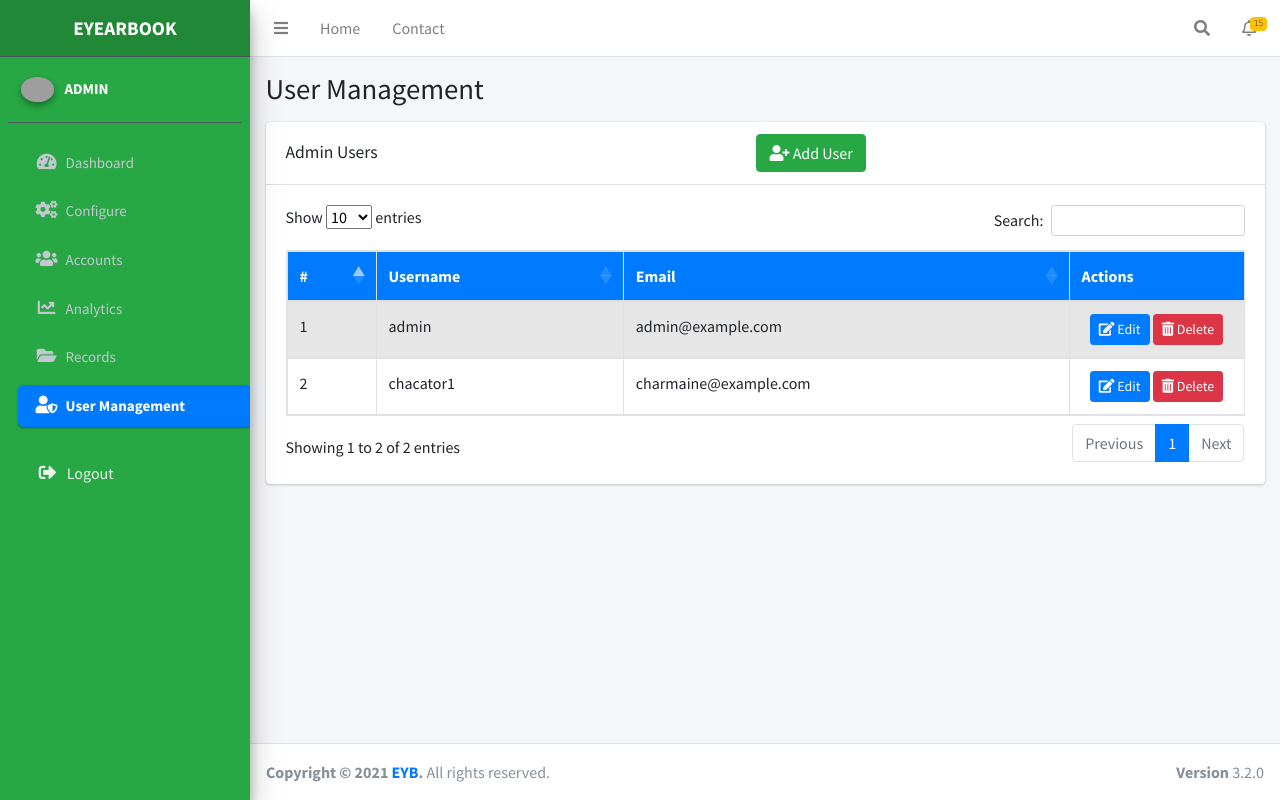
After one commit to xxiimcha/eyearbook, a Django app: page /user-management/ in a window 1280 px wide. The commit adds this page. Run offline with Django 5.2, Linux system fonts and the light colour scheme; data comes from the database, SQL or seed files in the repository; both versions use the stored data as it was after the commit; some libraries are stand-ins or nearby versions; grey boxes are pictures that could not be loaded.

Commit message:
User Management added

```diff
--- a/main/templates/base-admin.html
+++ b/main/templates/base-admin.html
@@ -9,6 +9,12 @@
   <link rel="stylesheet" href="https://cdn.jsdelivr.net/npm/admin-lte@3.2/dist/css/adminlte.min.css">
   <link rel="stylesheet" href="https://cdn.datatables.net/1.13.1/css/dataTables.bootstrap4.min.css">
   <script src="https://cdn.jsdelivr.net/npm/sweetalert2@11"></script>
+
+  <!-- REQUIRED SCRIPTS -->
+<script src="https://code.jquery.com/jquery-3.6.0.min.js"></script>
+<script src="https://cdn.jsdelivr.net/npm/bootstrap@4.6.2/dist/js/bootstrap.bundle.min.js"></script>
+<script src="https://cdn.jsdelivr.net/npm/admin-lte@3.2/dist/js/adminlte.min.js"></script>
+
 </head>
 <body class="hold-transition sidebar-mini">
 <div class="wrapper">
--- a/main/templates/includes/sidebar.html
+++ b/main/templates/includes/sidebar.html
@@ -55,6 +55,12 @@
           <a href="/graduates" class="nav-link" id="records">
             <i class="nav-icon fas fa-folder-open"></i>
             <p>Records</p>
+          </a>
+        </li>
+        <li class="nav-item">
+          <a href="/user-management" class="nav-link" id="user-management">
+            <i class="nav-icon fas fa-user-shield"></i>
+            <p>User Management</p>
           </a>
         </li>
 
--- /dev/null
+++ b/main/templates/main/admin/user_management.html
@@ -0,0 +1,181 @@
+{% extends 'base-admin.html' %}
+
+{% block content-header %}
+<h1 class="m-0">User Management</h1>
+{% endblock %}
+
+{% block content %}
+<div class="card">
+    <div class="card-header d-flex justify-content-between align-items-center">
+        <h3 class="card-title mb-0">Admin Users</h3>
+        <div>
+            <button class="btn btn-success" data-toggle="modal" data-target="#addUserModal">
+                <i class="fas fa-user-plus"></i> Add User
+            </button>
+        </div>
+    </div>
+
+    <div class="card-body">
+        <table id="userTable" class="table table-bordered table-striped">
+            <thead class="bg-primary text-white">
+                <tr>
+                    <th style="width: 50px;">#</th>
+                    <th>Username</th>
+                    <th>Email</th>
+                    <th style="width: 150px;">Actions</th>
+                </tr>
+            </thead>
+            <tbody>
+                {% for user in users %}
+                <tr>
+                    <td>{{ user.id }}</td>
+                    <td>{{ user.username }}</td>
+                    <td>{{ user.email }}</td>
+                    <td class="text-center">
+                        <button class="btn btn-sm btn-primary" data-toggle="modal" data-target="#editUserModal-{{ user.id }}">
+                            <i class="fas fa-edit"></i> Edit
+                        </button>
+                        <form method="POST" action="{% url 'delete_user' user.id %}" class="d-inline-block" onsubmit="return confirm('Are you sure you want to delete this user?');">
+                            {% csrf_token %}
+                            <button type="submit" class="btn btn-sm btn-danger">
+                                <i class="fas fa-trash-alt"></i> Delete
+                            </button>
+                        </form>
+                    </td>
+                </tr>
+                                <!-- Edit User Modal -->
+                <div class="modal fade" id="editUserModal-{{ user.id }}" tabindex="-1" role="dialog" aria-labelledby="editUserModalLabel-{{ user.id }}" aria-hidden="true">
+                    <div class="modal-dialog" role="document">
+                        <form method="POST" action="{% url 'edit_user' user.id %}">
+                            {% csrf_token %}
+                            <div class="modal-content">
+                                <div class="modal-header bg-primary text-white">
+                                    <h5 class="modal-title" id="editUserModalLabel-{{ user.id }}">Edit Admin User</h5>
+                                    <button type="button" class="close text-white" data-dismiss="modal" aria-label="Close">
+                                        <span aria-hidden="true">&times;</span>
+                                    </button>
+                                </div>
+                                <div class="modal-body">
+                                    <div class="form-group">
+                                        <label>Username <span class="text-danger">*</span></label>
+                                        <input type="text" name="username" class="form-control" value="{{ user.username }}" required>
+                                    </div>
+                                    <div class="form-group">
+                                        <label>Email</label>
+                                        <input type="email" name="email" class="form-control" value="{{ user.email }}">
+                                    </div>
+                                    <div class="form-group">
+                                        <label>New Password</label>
+                                        <input type="password" name="password" class="form-control" placeholder="Leave blank to keep current password">
+                                    </div>
+                                </div>
+                                <div class="modal-footer justify-content-end">
+                                    <button type="button" class="btn btn-secondary" data-dismiss="modal">Cancel</button>
+                                    <button type="submit" class="btn btn-primary">Save Changes</button>
+                                </div>
+                            </div>
+                        </form>
+                    </div>
+                </div>
+
+                {% empty %}
+                <tr>
+                    <td colspan="4" class="text-center text-muted">No admin users found.</td>
+                </tr>
+                {% endfor %}
+            </tbody>
+        </table>
+    </div>
+</div>
+
+<!-- Add User Modal -->
+<div class="modal fade" id="addUserModal" tabindex="-1" role="dialog" aria-labelledby="addUserModalLabel" aria-hidden="true">
+    <div class="modal-dialog" role="document">
+        <form method="POST" action="{% url 'add_user' %}">
+            {% csrf_token %}
+            <div class="modal-content">
+                <div class="modal-header bg-success text-white">
+                    <h5 class="modal-title" id="addUserModalLabel">Add Admin User</h5>
+                    <button type="button" class="close text-white" data-dismiss="modal" aria-label="Close">
+                        <span aria-hidden="true">&times;</span>
+                    </button>
+                </div>
+                <div class="modal-body">
+                    {% if messages %}
+                        {% for message in messages %}
+                            <div class="alert alert-{{ message.tags }} alert-dismissible fade show" role="alert">
+                                {{ message }}
+                                <button type="button" class="close" data-dismiss="alert" aria-label="Close">
+                                    <span aria-hidden="true">&times;</span>
+                                </button>
+                            </div>
+                        {% endfor %}
+                    {% endif %}
+                    <div class="form-group">
+                        <label>Username <span class="text-danger">*</span></label>
+                        <input type="text" name="username" class="form-control" required>
+                    </div>
+                    <div class="form-group">
+                        <label>Email</label>
+                        <input type="email" name="email" class="form-control">
+                    </div>
+                    <div class="form-group">
+                        <label>Password <span class="text-danger">*</span></label>
+                        <input type="password" name="password" class="form-control" required>
+                    </div>
+                </div>
+                <div class="modal-footer justify-content-end">
+                    <button type="button" class="btn btn-secondary" data-dismiss="modal">Cancel</button>
+                    <button type="submit" class="btn btn-success">Add User</button>
+                </div>
+            </div>
+        </form>
+    </div>
+</div>
+
+<!-- DataTables + SweetAlert -->
+<script src="https://cdn.datatables.net/1.13.6/js/jquery.dataTables.min.js"></script>
+<script src="https://cdn.datatables.net/1.13.6/js/dataTables.bootstrap4.min.js"></script>
+<script src="https://cdn.jsdelivr.net/npm/sweetalert2@11"></script>
+
+<script>
+    $(document).ready(function () {
+        $('#userTable').DataTable({
+            responsive: true,
+            autoWidth: false,
+            columnDefs: [
+                { targets: -1, orderable: false, searchable: false }
+            ]
+        });
+    });
+
+    function confirmDelete(userId, username) {
+        Swal.fire({
+            title: 'Are you sure?',
+            text: `You are about to delete admin account: ${username}`,
+            icon: 'warning',
+            showCancelButton: true,
+            confirmButtonColor: '#e3342f',
+            cancelButtonColor: '#6c757d',
+            confirmButtonText: 'Yes, delete it!',
+            reverseButtons: true
+        }).then((result) => {
+            if (result.isConfirmed) {
+                const form = document.createElement('form');
+                form.method = 'POST';
+                form.action = `/users/delete/${userId}/`;
+
+                const csrfToken = document.querySelector('[name=csrfmiddlewaretoken]').value;
+                const csrfInput = document.createElement('input');
+                csrfInput.type = 'hidden';
+                csrfInput.name = 'csrfmiddlewaretoken';
+                csrfInput.value = csrfToken;
+
+                form.appendChild(csrfInput);
+                document.body.appendChild(form);
+                form.submit();
+            }
+        });
+    }
+</script>
+{% endblock %}
--- a/main/urls.py
+++ b/main/urls.py
@@ -47,6 +47,12 @@ urlpatterns = [
 
     path('analytics/', views.analytics_view, name='analytics'),
 
+
+    path('user-management/', views.user_management, name='user_management'),
+    path('user-management/add/', views.add_user, name='add_user'),
+    path('users/edit/<int:user_id>/', views.edit_user, name='edit_user'),
+    path('users/delete/<int:user_id>/', views.delete_user, name='delete_user'),
+
     # Logout function
     path('logout/', auth_views.LogoutView.as_view(next_page='student_login'), name='logout'),
 ]
--- a/main/views.py
+++ b/main/views.py
@@ -625,3 +625,48 @@ def import_student_view(request):
 def records_view(request):
     graduates = Graduate.objects.filter(yearbook__isnull=False).select_related('yearbook').order_by('-yearbook__submitted_at')
     return render(request, 'main/records.html', {'graduates': graduates})
+
+def user_management(request):
+    users = User.objects.filter(is_staff=True)
+    return render(request, 'main/admin/user_management.html', {'users': users})
+
+def add_user(request):
+    if request.method == 'POST':
+        username = request.POST['username']
+        email = request.POST.get('email', '')
+        password = request.POST['password']
+
+        if User.objects.filter(username=username).exists():
+            messages.error(request, 'Username already exists.')
+        else:
+            user = User.objects.create_user(username=username, email=email, password=password)
+            user.is_staff = True
+            user.save()
+            messages.success(request, 'Admin user added successfully.')
+    return redirect('user_management')
+
+
+def edit_user(request, user_id):
+    user = get_object_or_404(User, id=user_id)
+
+    if request.method == 'POST':
+        user.username = request.POST.get('username')
+        user.email = request.POST.get('email')
+        if request.POST.get('password'):
+            user.set_password(request.POST.get('password'))
+        user.save()
+        messages.success(request, 'User updated successfully.')
+        return redirect('user_management')
+
+    return render(request, 'edit_user.html', {'user': user})
+
+
+def delete_user(request, user_id):
+    if request.method == 'POST':
+        user = get_object_or_404(User, id=user_id)
+        user.delete()
+        messages.success(request, 'User deleted successfully.')
+    else:
+        messages.error(request, 'Invalid request method.')
+
+    return redirect('user_management')
```
Also changed, not shown: db.sqlite3.
